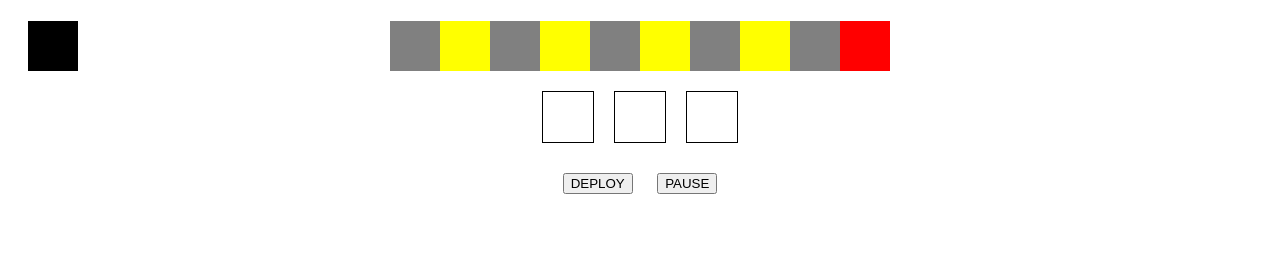
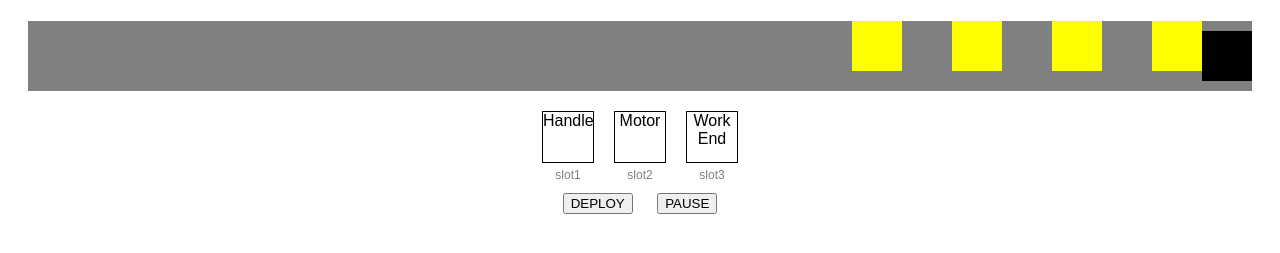
Before and after one commit to tanketom/tools-of-war, a plain HTML site: page index.html in a window 1280 px wide. Shown: the part 59-312 px from the top of the page. Drawn offline with Linux system fonts and the light colour scheme.

Commit message:
moar better?

```diff
--- a/index.html
+++ b/index.html
@@ -13,9 +13,9 @@
         <div id="black-box"></div>
     </div>
     <div id="work-station">
-        <div class="slot" id="slot1"></div>
-        <div class="slot" id="slot2"></div>
-        <div class="slot" id="slot3"></div>
+        <div class="slot" id="slot1">Handle</div>
+        <div class="slot" id="slot2">Motor</div>
+        <div class="slot" id="slot3">Work End</div>
     </div>
     <button id="deploy">DEPLOY</button>
     <button id="pause">PAUSE</button>
--- a/script.js
+++ b/script.js
@@ -26,7 +26,7 @@ class WorkEnd extends ToolPart {
 }
 
 let conveyorBelt = document.getElementById('conveyor-belt');
-let workStation = [null, null, null];
+let workStation = { handle: null, motor: null, workEnd: null };
 let paused = false;
 let parts = [];
 
@@ -83,21 +83,21 @@ function generatePart() {
     let partElement = document.createElement('div');
     partElement.style.backgroundColor = part.color;
     partElement.className = 'part';
-    partElement.innerHTML = `<div class="description">${description}</div>`;
+    partElement.innerHTML = `<div class="speech-bubble">${description}</div>`;
     partElement.onclick = () => addToWorkStation(part);
     conveyorBelt.appendChild(partElement);
     animatePart(partElement);
 }
 
 function animatePart(partElement) {
-    let position = 500;
+    let position = 0;
     partElement.style.position = 'absolute';
-    partElement.style.right = '0px';
+    partElement.style.left = '100%';
     let interval = setInterval(() => {
         if (paused) return;
-        position -= 2;
-        partElement.style.right = position + 'px';
-        if (position <= 0) {
+        position += 2;
+        partElement.style.left = `calc(100% - ${position}px)`;
+        if (position >= window.innerWidth) {
             clearInterval(interval);
             partElement.style.transform = 'scale(0.1)';
             setTimeout(() => partElement.remove(), 500);
@@ -106,24 +106,36 @@ function animatePart(partElement) {
 }
 
 function addToWorkStation(part) {
-    for (let i = 0; i < workStation.length; i++) {
-        if (!workStation[i]) {
-            workStation[i] = part;
-            document.getElementById(`slot${i + 1}`).style.backgroundColor = part.color;
-            break;
-        }
-    }
+    if (workStation[part.type]) return;
+    workStation[part.type] = part;
+    document.getElementById(`slot${Object.keys(workStation).indexOf(part.type) + 1}`).style.backgroundColor = part.color;
 }
 
 document.getElementById('deploy').onclick = () => {
-    if (workStation.every(slot => slot)) {
+    if (Object.values(workStation).every(slot => slot)) {
         let toolName = generateToolName(workStation);
         let toolStats = calculateToolStats(workStation);
         let toolList = document.getElementById('tool-list');
         let toolElement = document.createElement('div');
         toolElement.innerText = `${toolName}: ${JSON.stringify(toolStats)}`;
         toolList.appendChild(toolElement);
-        workStation = [null, null, null];
+
+        let toolImages = document.createElement('div');
+        toolImages.className = 'tool-images';
+        for (let part of Object.values(workStation)) {
+            let partImage = document.createElement('div');
+            partImage.style.backgroundColor = part.color;
+            partImage.className = 'part';
+            toolImages.appendChild(partImage);
+        }
+        toolElement.appendChild(toolImages);
+
+        setTimeout(() => {
+            toolImages.style.transform = 'translateY(100vh)';
+            setTimeout(() => toolImages.remove(), 1000);
+        }, 3000);
+
+        workStation = { handle: null, motor: null, workEnd: null };
         document.querySelectorAll('.slot').forEach(slot => slot.style.backgroundColor = 'white');
     }
 };
@@ -139,10 +151,10 @@ function generateToolName(parts) {
 
 function calculateToolStats(parts) {
     let stats = {};
-    parts.forEach(part => {
+    for (let part of Object.values(parts)) {
         for (let stat in part.stats) {
             stats[stat] = (stats[stat] || 0) + part.stats[stat];
         }
-    });
+    }
     return stats;
 }
--- a/styles.css
+++ b/styles.css
@@ -12,8 +12,8 @@ body {
 }
 
 #conveyor-belt {
-    width: 500px;
-    height: 50px;
+    width: 100%;
+    height: 70px;
     background-color: gray;
     display: flex;
     overflow: hidden;
@@ -25,7 +25,7 @@ body {
     height: 50px;
     background-color: black;
     position: absolute;
-    left: 0;
+    right: 0;
 }
 
 #work-station {
@@ -39,6 +39,17 @@ body {
     height: 50px;
     border: 1px solid black;
     margin: 0 10px;
+    position: relative;
+}
+
+.slot::after {
+    content: attr(id);
+    position: absolute;
+    bottom: -20px;
+    left: 50%;
+    transform: translateX(-50%);
+    color: gray;
+    font-size: 12px;
 }
 
 button {
@@ -63,3 +74,16 @@ button {
     font-size: 12px;
     color: black;
 }
+
+.speech-bubble {
+    position: absolute;
+    top: -30px;
+    left: 50%;
+    transform: translateX(-50%);
+    background-color: white;
+    border: 1px solid black;
+    border-radius: 5px;
+    padding: 5px;
+    font-size: 12px;
+    white-space: nowrap;
+}
```
